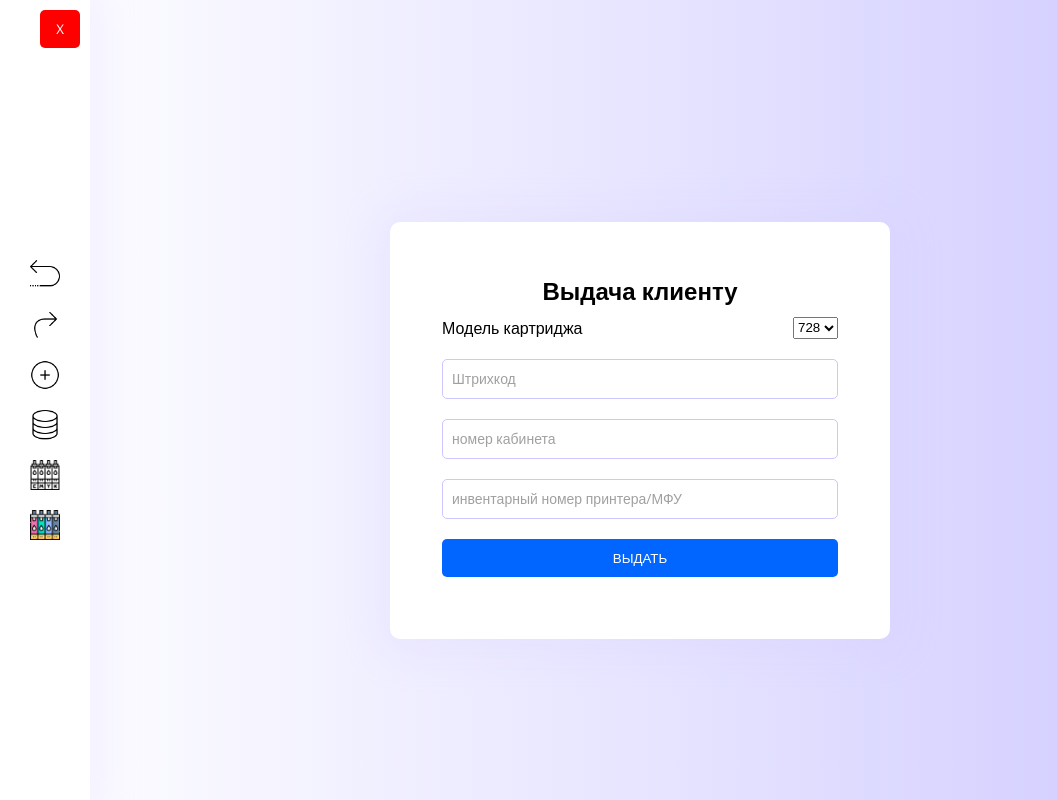
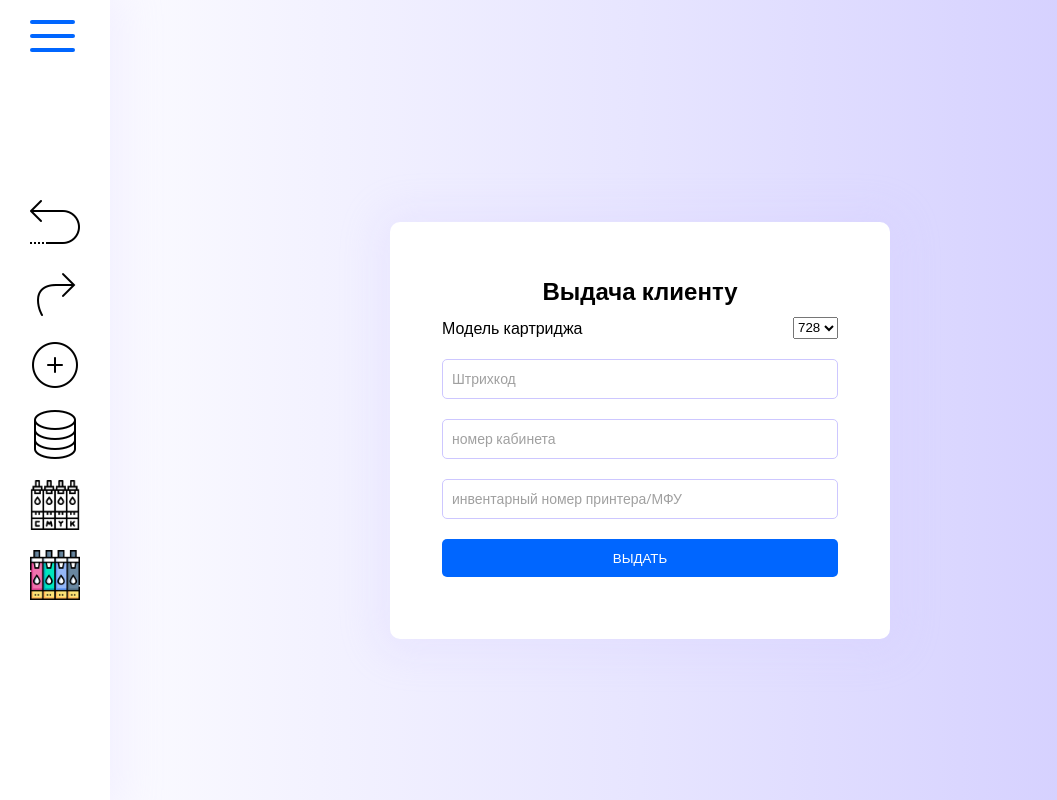
Before and after one commit to canoua/cart-count, a Vue app: page / in a window 1280 px wide. Shown: the whole page, without its empty margins (0-1057 px from the left). Built offline with nearby package versions, Linux system fonts and the light colour scheme.

Commit message:
sidebar done

```diff
--- a/src/App.vue
+++ b/src/App.vue
@@ -1,34 +1,33 @@
 <template>
-  <!-- <button class="btn-menu" @click="menuIsActive">меню</button> -->
-  <!-- <nav class="menu" :class="{ 'open': menuActive }">
-    <button @click="menuIsActive" class="btn-close">x</button>
-    <RouterLink class="menu__link menu__link_active" to="/"><img width="30px" style="margin-right: 15px;" src='/return.png' alt="refund" />Выдача</RouterLink>
-    <RouterLink class="menu__link" to="/refundview"><img width="30px" style="margin-right: 15px;" src='/refund.png' alt="refund" />Возврат</RouterLink>
-    <RouterLink class="menu__link" to="/adddatabaseview"><img width="30px" style="margin-right: 15px;" src='/add.png' alt="add" /> Добавить картридж</RouterLink>
-    <RouterLink class="menu__link" to="/cartlistallview"><img width="30px" style="margin-right: 15px;" src='/db.png' alt="db" />База данных</RouterLink>
-    <RouterLink class="menu__link" to="/cartlistview"><img width="30px" style="margin-right: 15px;" src='/list.png' alt="list" />Ожидание заправки</RouterLink>
-    <RouterLink class="menu__link" to="/refillinglistview"><img width="30px" style="margin-right: 15px;" src='/refilling.png' alt="refilling" />Заправки</RouterLink>
-  </nav> -->
-  <!-- <button class="btn-menu" @click="menuIsActive">меню</button> -->
-  <nav class="menu" :class="{ 'open': menuActive }">
-    <button @click="menuIsActive" class="btn-close">x</button>
-    <RouterLink class="menu__link menu__link_active" to="/">
-      <img width="30px" src='/return.png' alt="refund" />
+  <nav class="menu">
+    <div @click="menuLinkIsActive" class="burger">
+      <span></span>
+      <span></span>
+      <span></span>
+    </div>
+    <RouterLink class="menu__link" to="/">
+      <img height="50px" src='/return.png' alt="refund" />
+      <span :class="{ 'open': menuLinkActive }" class="menu__link__text">Выдача</span>
     </RouterLink>
     <RouterLink class="menu__link" to="/refundview">
-      <img width="30px" src='/refund.png' alt="refund" />
+      <img height="50px" src='/refund.png' alt="refund" />
+      <span :class="{ 'open': menuLinkActive }" class="menu__link__text">Возврат</span>
     </RouterLink>
     <RouterLink class="menu__link" to="/adddatabaseview">
-      <img width="30px" src='/add.png' alt="add" />
+      <img height="50px" src='/add.png' alt="add" />
+      <span :class="{ 'open': menuLinkActive }" class="menu__link__text">Добавить картридж</span>
     </RouterLink>
     <RouterLink class="menu__link" to="/cartlistallview">
-      <img width="30px" src='/db.png' alt="db" />
+      <img height="50px" src='/db.png' alt="db" />
+      <span :class="{ 'open': menuLinkActive }" class="menu__link__text">БД</span>
     </RouterLink>
     <RouterLink class="menu__link" to="/cartlistview">
-      <img width="30px" src='/list.png' alt="list" />
+      <img height="50px" src='/list.png' alt="list" />
+      <span :class="{ 'open': menuLinkActive }" class="menu__link__text">Ожидание заправки</span>
     </RouterLink>
     <RouterLink class="menu__link" to="/refillinglistview">
-      <img width="30px" src='/refilling.png' alt="refilling" />
+      <img height="50px" src='/refilling.png' alt="refilling" />
+      <span :class="{ 'open': menuLinkActive }" class="menu__link__text">Заправки</span>
     </RouterLink>
   </nav>
   <Transition>
@@ -42,13 +41,13 @@
   export default {
     data() {
       return {
-        // menuActive: false
+        menuLinkActive: false
       }
     },
 
     methods: {
-      menuIsActive() {
-        this.menuActive = !this.menuActive
+      menuLinkIsActive() {
+        this.menuLinkActive = !this.menuLinkActive
       }
     }
   }
@@ -56,53 +55,61 @@
 </script>
 
 <style scoped>
-  .btn-menu {
-    position: absolute;
-    top: 10px;
-    left: 10px;
-  }
-
-  .btn-close {
-    background-color: red;
-    display: inline-block;
-    width: 40px;
-    position: absolute;
-    right: 10px;
-    top: 10px;
-  }
-
   .menu {
     position: relative;
-    transition: .5s;
+    transition: all .5s;
     background-color: #fff;
     display: flex;
     flex-direction: column;
     justify-content: center;
+    align-items: center;
     padding: 10px 0;
     position: absolute;
     left: 0;
-    /* left: -100%; */
     top: 0;
     height: 100vh;
     padding: 20px;
     box-shadow: 0px 2px 39px 13px rgba(205, 199, 255, 0.19);
   }
 
-  /* .menu.open {
-    left: 0;
-  } */
-
   .menu__link {
     text-decoration: none;
     padding: 10px;
-    display: inline-flex;
+    display: flex;
+    justify-content: flex-start;
     align-items: center;
     font-size: 17px;
     color: #000;
+    width: 100%;
   }
 
-  /* .menu__link_active {
-    background-color: blue;
-    color: #fff;
-  } */
+  .menu__link__text {
+    opacity: 0;
+    width: 0;
+  }
+
+  .menu__link__text.open {
+    opacity: 1;
+    width: auto;
+    margin-left: 15px;
+    transition: all .3s;
+  }
+
+  .burger {
+    width: 45px;
+    background: #fff;
+    cursor: pointer;
+    position: absolute;
+    top: 20px;
+    left: 30px;
+  }
+
+  .burger > span {
+    display: block;
+    width: 100%;
+    height: 4px;
+    background-color: #0066FF;
+    margin-bottom: 10px;
+    border-radius: 10px;
+  }
 </style>
```
Also changed, not shown: src/assets/base.css (line endings or trailing spaces).
